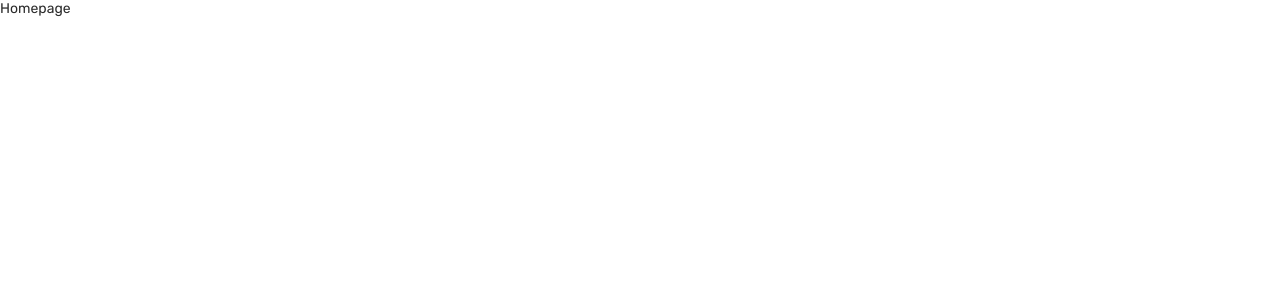
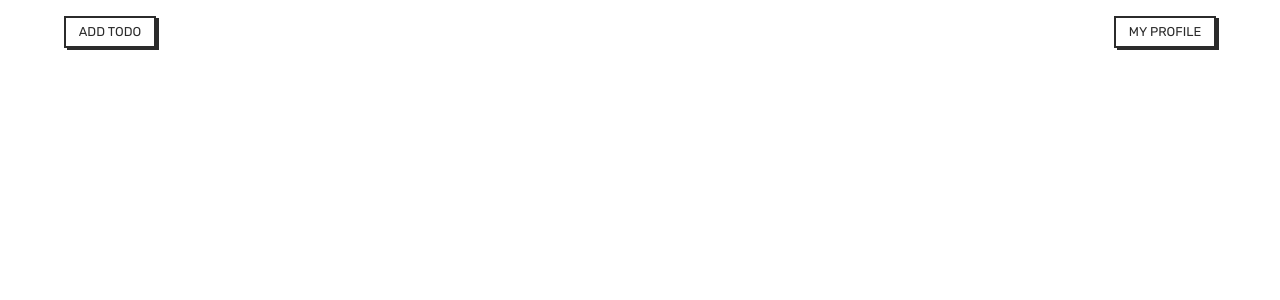
Before and after one commit to qwiz1/todo-app-react, a React (Vite) app: page / in a window 1280 px wide. Shown: the top 300 px of the page. Built offline with nearby package versions, Linux system fonts and the light colour scheme.

Commit message:
+ app header

```diff
--- a/src/pages/homepage/index.tsx
+++ b/src/pages/homepage/index.tsx
@@ -1,11 +1,12 @@
 import { Outlet } from 'react-router-dom';
+import { Header } from 'src/components/header';
 
 const Homepage: React.FC = () => {
   return (
-    <main>
-      <div>Homepage</div>
+    <>
+      <Header />
       <Outlet />
-    </main>
+    </>
   );
 };
 
```
